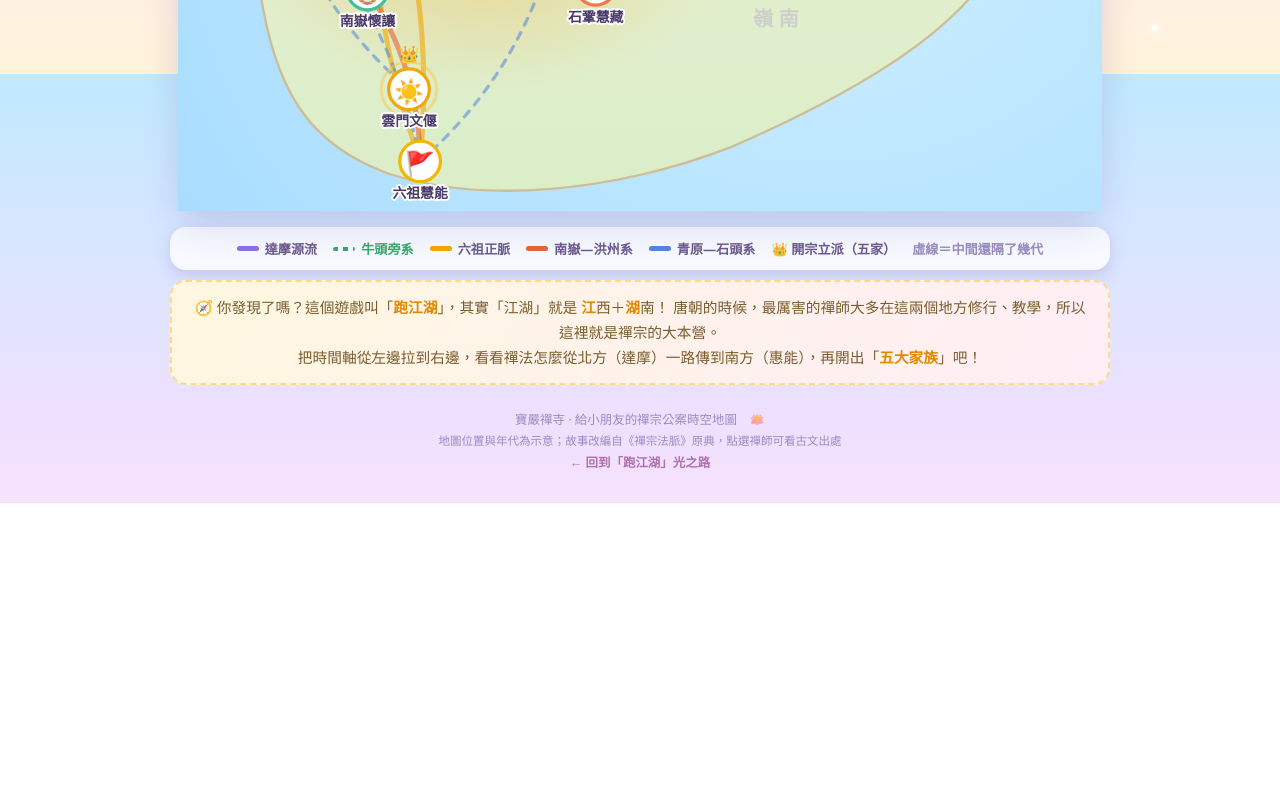
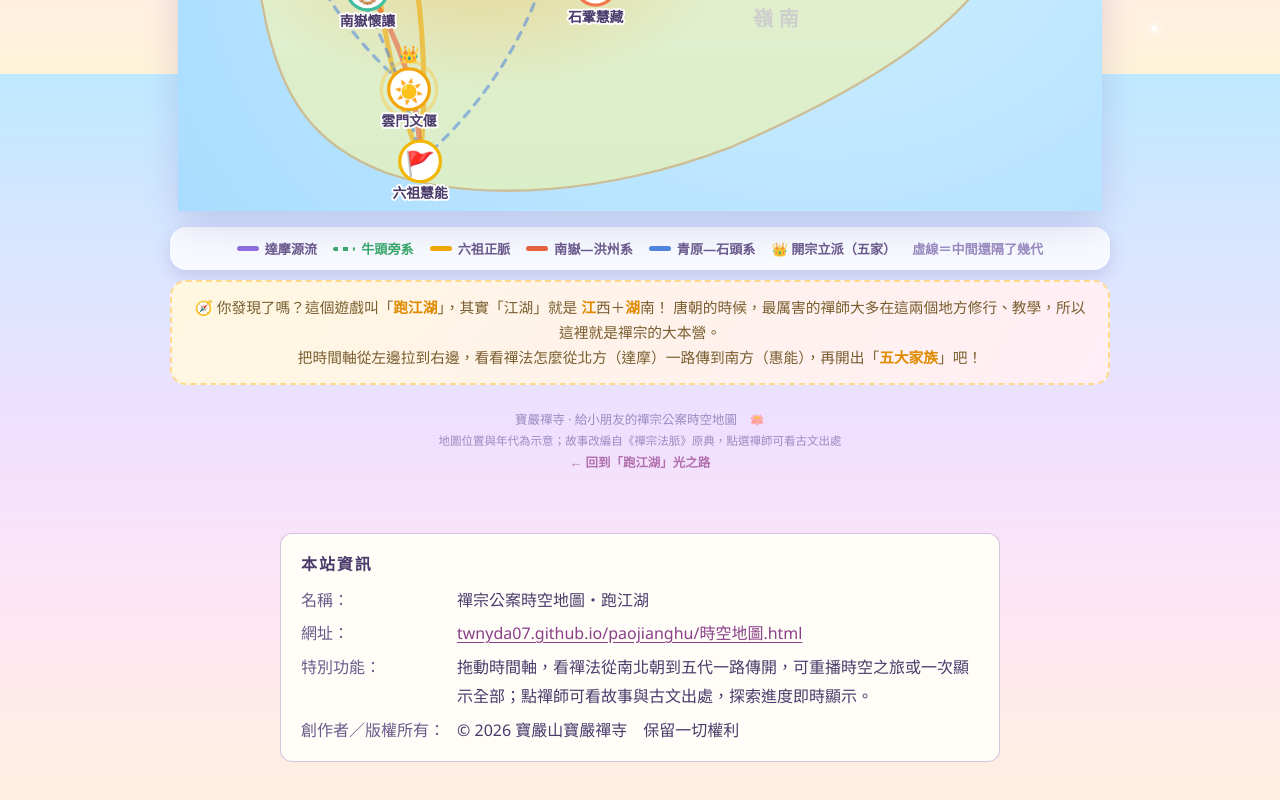
Before and after one commit to twnyda07/paojianghu, a plain HTML site: page 時空地圖.html in a window 1280 px wide. Shown: the part 726-1526 px from the top of the page. Before the commit the page ends 1229 px from the top, so only its background shows below. Drawn offline with Linux system fonts and the light colour scheme.

Commit message:
子頁加「本站資訊」聲明（名稱／網址／特別功能／版權所有）
Co-Authored-By: Claude Opus 5.5 <noreply@anthropic.com>

```diff
--- a/時空地圖.html
+++ b/時空地圖.html
@@ -165,6 +165,18 @@
   footer{position:relative; z-index:10; text-align:center; padding:6px 16px 30px; color:#9a8bc0; font-size:.78rem; line-height:1.7;}
   footer a{color:#b06fae; font-weight:800; text-decoration:none;}
   #confetti{position:fixed; inset:0; z-index:200; pointer-events:none;}
+
+  /* 本站資訊（寶嚴禪寺所有開發一律附） */
+  .siteinfo{position:relative; z-index:10; margin:30px 16px 40px; text-align:left; font-size:16px; line-height:1.85;
+    color:var(--ink); background:var(--paper); border:1px solid rgba(120,90,170,.35); border-radius:12px; padding:16px 20px;}
+  .siteinfo .si-h{color:var(--ink); font-weight:700; letter-spacing:.12em; margin-bottom:6px;}
+  .siteinfo dl{display:grid; grid-template-columns:max-content 1fr; gap:4px 12px; margin:0;}
+  .siteinfo dt{color:var(--ink2); white-space:nowrap;}
+  .siteinfo dd{margin:0; word-break:break-word;}
+  .siteinfo a{color:#8a3f88; text-decoration:underline; text-underline-offset:3px; display:inline-block; padding:6px 0; margin:-6px 0;}
+  @media(max-width:420px){ .siteinfo dl{grid-template-columns:1fr; gap:0;} .siteinfo dd{margin-bottom:6px;} }
+  @media(min-width:760px){ .siteinfo{max-width:720px; margin-left:auto; margin-right:auto;} }
+
 </style>
 </head>
 <body>
@@ -251,6 +263,16 @@
   <span style="font-size:.72rem">地圖位置與年代為示意；故事改編自《禪宗法脈》原典，點選禪師可看古文出處</span><br>
   <a href="index.html">← 回到「跑江湖」光之路</a>
 </footer>
+
+<section class="siteinfo" aria-label="本站資訊">
+  <div class="si-h">本站資訊</div>
+  <dl>
+    <dt>名稱：</dt><dd>禪宗公案時空地圖・跑江湖</dd>
+    <dt>網址：</dt><dd><a href="https://twnyda07.github.io/paojianghu/%E6%99%82%E7%A9%BA%E5%9C%B0%E5%9C%96.html">twnyda07.github.io/paojianghu/時空地圖.html</a></dd>
+    <dt>特別功能：</dt><dd>拖動時間軸，看禪法從南北朝到五代一路傳開，可重播時空之旅或一次顯示全部；點禪師可看故事與古文出處，探索進度即時顯示。</dd>
+    <dt>創作者／版權所有：</dt><dd>© 2026 寶嚴山寶嚴禪寺　保留一切權利</dd>
+  </dl>
+</section>
 
 <div id="overlay"><div id="card"></div></div>
 <canvas id="confetti"></canvas>
```
Also changed, not shown: koans-reference.html (+21 -0 lines).
